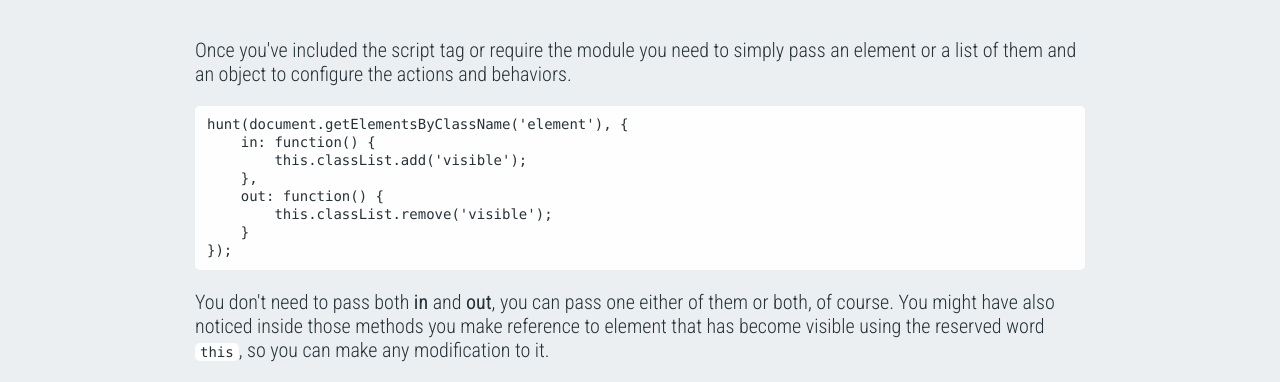
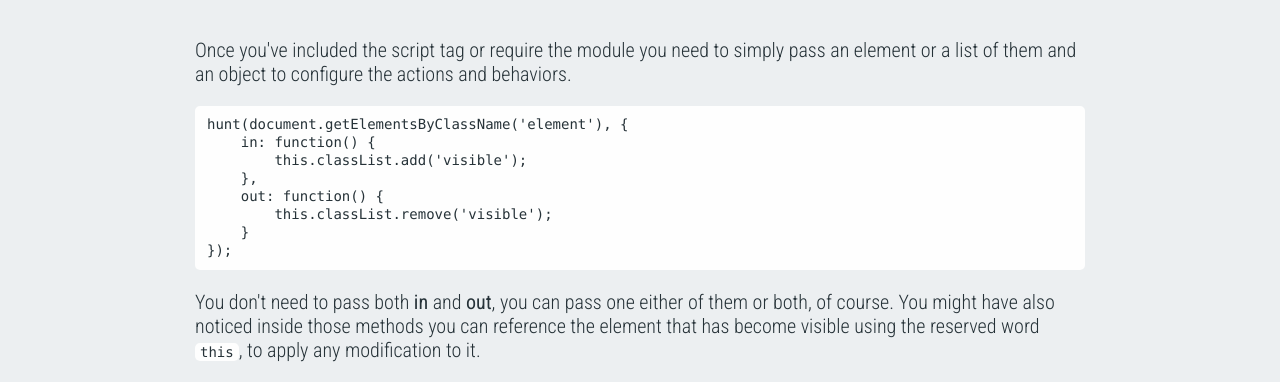
Before and after one commit to jeremenichelli/hunt, a website: page index.html in a window 1280 px wide. Shown: the part 526-908 px from the top of the page. Drawn offline with Linux system fonts and the light colour scheme.

Commit message:
Small corrections on documentation

```diff
--- a/index.html
+++ b/index.html
@@ -645,7 +645,7 @@
         this.classList.remove('visible');
     }
 });</code></pre>
-        <p>You don't need to pass both <strong>in</strong> and <strong>out</strong>, you can pass one either of them or both, of course. You might have also noticed inside those methods you make reference to element that has become visible using the reserved word <code>this</code>, so you can make any modification to it.</p>
+        <p>You don't need to pass both <strong>in</strong> and <strong>out</strong>, you can pass one either of them or both, of course. You might have also noticed inside those methods you can reference the element that has become visible using the reserved word <code>this</code>, to apply any modification to it.</p>
         <p>By default <strong>hunt</strong> will stop "hunting" or watching for the element once the <strong>out</strong> method has been executed to improve performance, but if you need these methods to be called every time the element appears and disappears from the viewport you can pass a <code>persist</code> option as <code>true</code>, but beware you can affect scrolling performance.</p>
 <pre><code>hunt(document.getElementsByClassName('element'), {
     in: function() {
```
Also changed, not shown: README.md.
